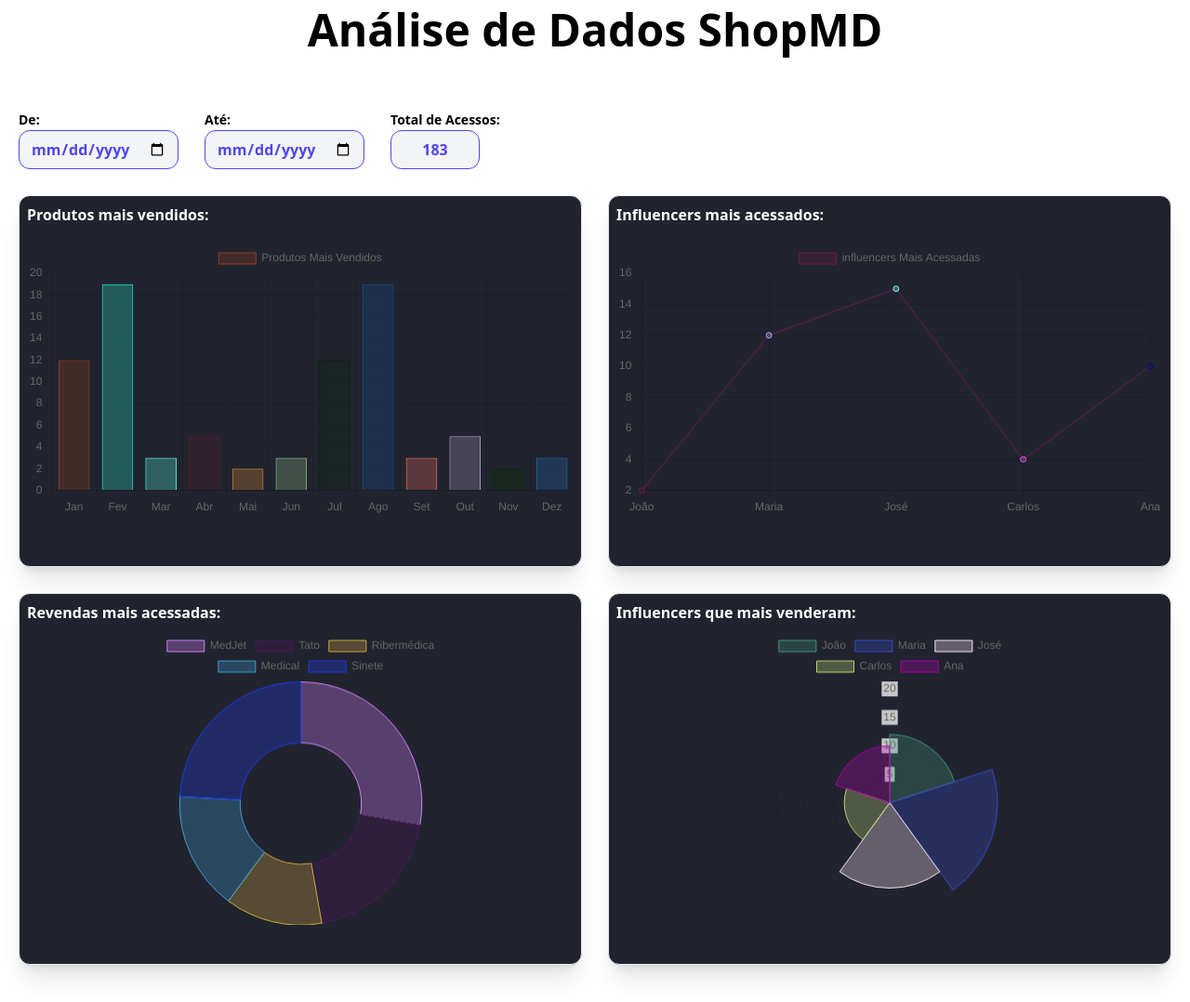
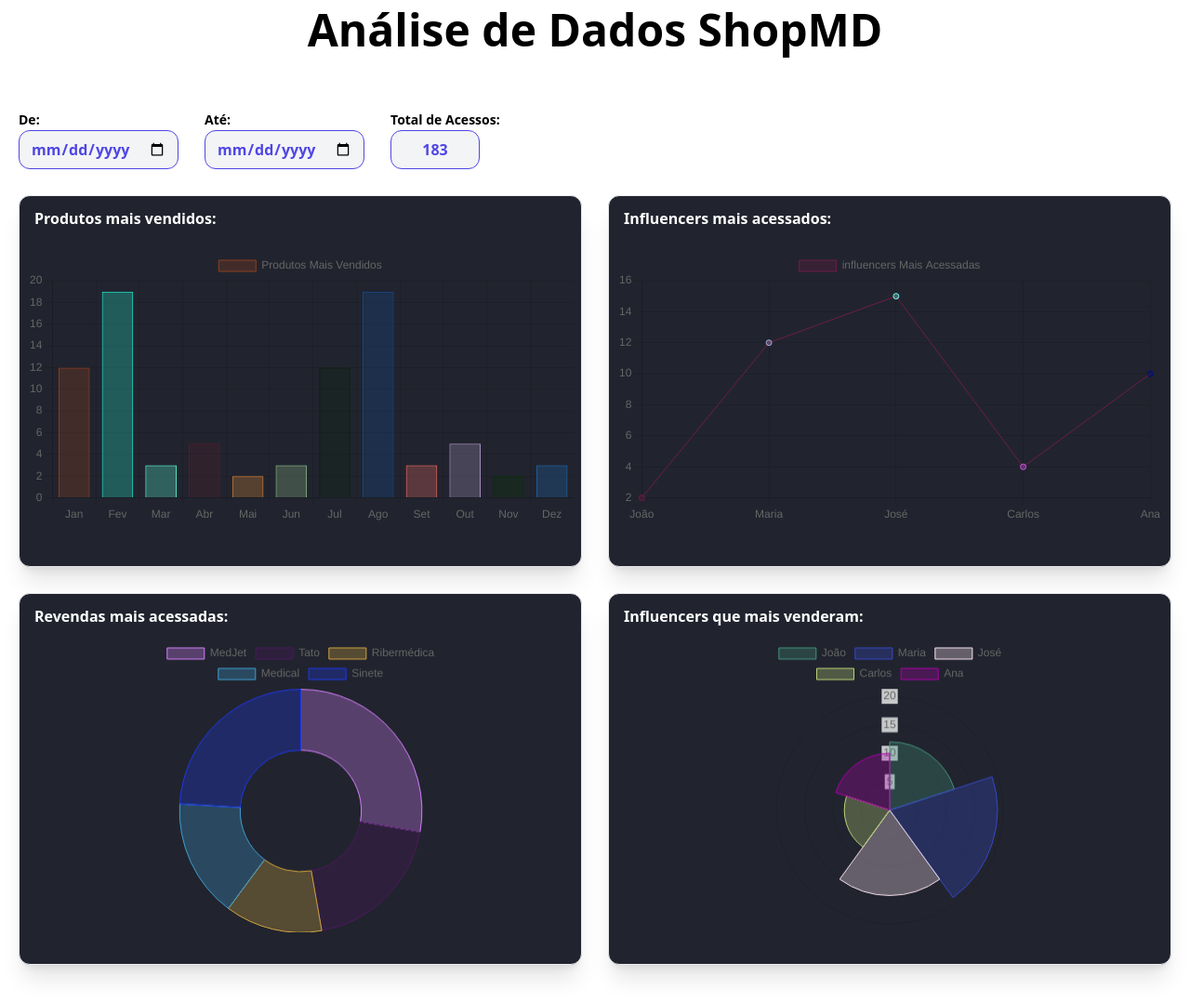
Before and after one commit to Renan2707/Dashboard-Analytics, a Django app: page / in a window 1280 px wide. Shown: the part 128-1206 px from the top of the page at 93% size. Run offline with Django 5.2, Linux system fonts and the light colour scheme; some libraries are stand-ins or nearby versions.

```diff
--- a/core/templates/dashboard.html
+++ b/core/templates/dashboard.html
@@ -33,14 +33,14 @@
 
             <div class="lg:flex lg:space-x-7 space-y-7 lg:space-y-0 h-[400px]">
                 <div class="bg-[#21242e] mx-auto w-11/12 lg:w-1/2 border rounded-xl shadow-xl">
-                    <p class="text-white ml-2 mt-2 font-semibold">Produtos mais vendidos:</p>
+                    <p class="text-white ml-4 mt-2 font-semibold leading-loose">Produtos mais vendidos:</p>
                     <div class="p-2 flex items-center justify-center w-full h-5/6">
                         <canvas  id="produtos-mais-acessados"></canvas>
                     </div>
                 </div>
 
                 <div class="bg-[#21242e] mx-auto w-11/12 lg:w-1/2 border rounded-xl shadow-xl">
-                    <p class="text-white ml-2 mt-2 font-semibold">Influencers mais acessados:</p>
+                    <p class="text-white ml-4 mt-2 font-semibold leading-loose">Influencers mais acessados:</p>
                     <div class="p-2 flex items-center justify-center w-full h-5/6">
                         <canvas id="influencers-mais-acessados"></canvas>
                     </div>
@@ -50,14 +50,14 @@
             <div class="lg:flex lg:space-x-7 space-y-7 lg:space-y-0 h-[400px]">
 
                 <div class="bg-[#21242e] mx-auto w-11/12 lg:w-1/2 border rounded-xl shadow-xl">
-                    <p class="text-white ml-2 mt-2 font-semibold">Revendas mais acessadas:</p>
+                    <p class="text-white ml-4 mt-2 font-semibold leading-loose">Revendas mais acessadas:</p>
                     <div class="p-2 flex items-center justify-center w-full h-5/6">
                         <canvas  id="revendas-mais-acessadas"></canvas>
                     </div>
                 </div>
 
                 <div class="bg-[#21242e] mx-auto w-11/12 lg:w-1/2 border rounded-xl shadow-xl">
-                    <p class="text-white ml-2 mt-2 font-semibold">Influencers que mais venderam:</p>
+                    <p class="text-white ml-4 mt-2 font-semibold leading-loose">Influencers que mais venderam:</p>
                     <div class="p-2 flex items-center justify-center w-full h-5/6">
                         <canvas id="influencers-mais-venderam"></canvas>
                     </div>
```
